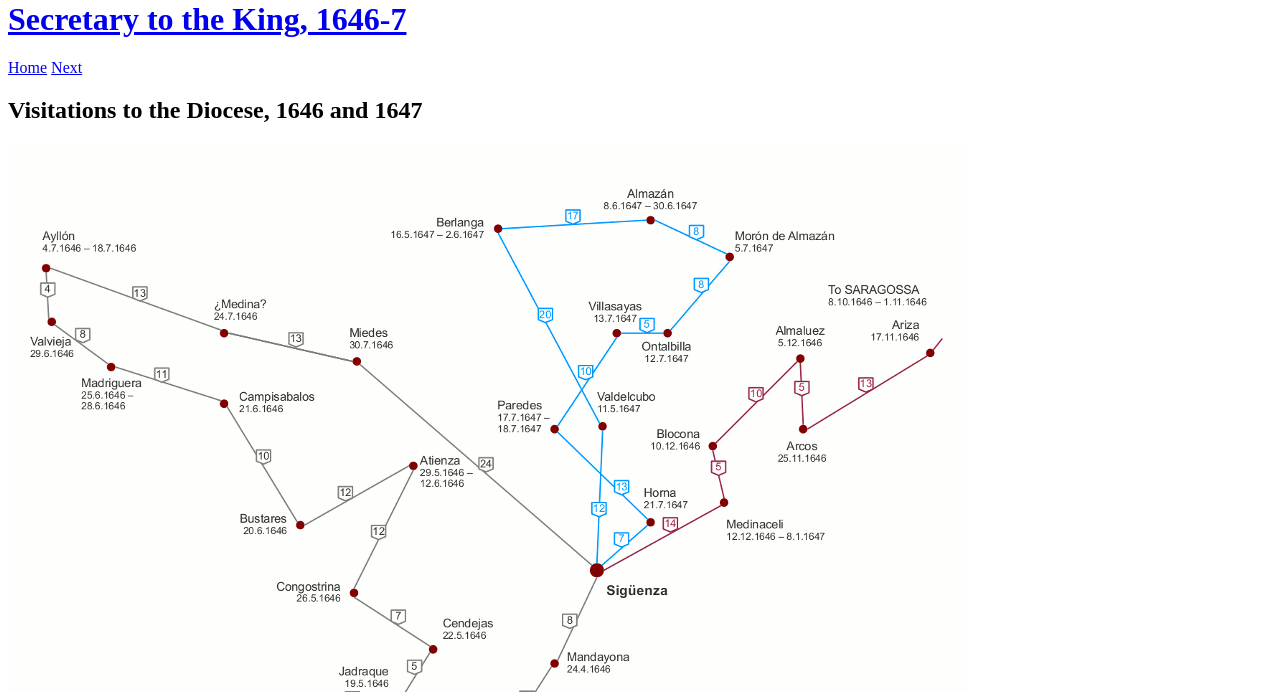
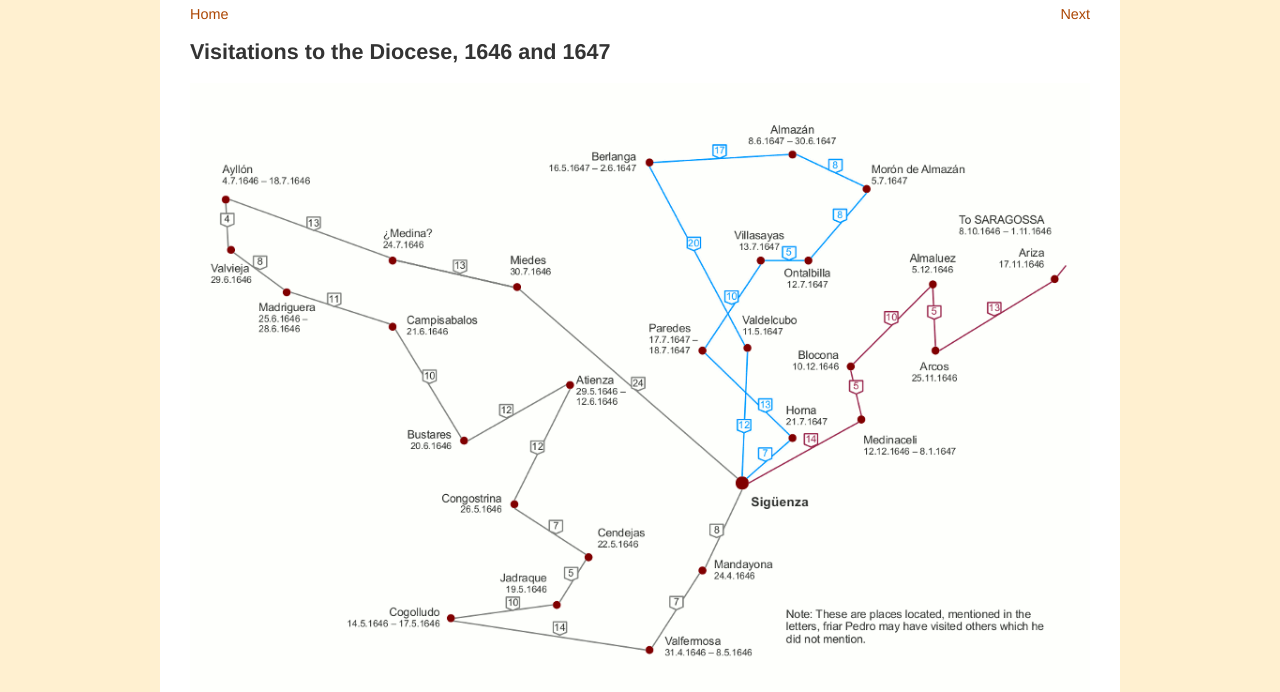
Before and after one commit to literacies/factionalpolitics, a plain HTML site: page Appendices.html in a window 1280 px wide. Shown: the part 184-876 px from the top of the page. Drawn offline with Linux system fonts and the light colour scheme; the site is published under a folder, as on GitHub Pages, so addresses that start at the root find nothing.

Commit message:
Forgot to correct css

```diff
--- a/Appendices.html
+++ b/Appendices.html
@@ -6,7 +6,7 @@ content="text/html; charset=ISO-8859-1">
 <meta name="description" content="Transcribed letters from 17th Century Spain
 	offering an insight into factional politics in the court of Philip IV."/>
 <title>Maps and Family Trees</title>
-<link rel="stylesheet" type="text/css" href="/css/layout.css">
+<link rel="stylesheet" type="text/css" href="css/layout.css">
 <script type="text/javascript" src="js/modernizr.js"></script>
 </head>
 <body>
```
